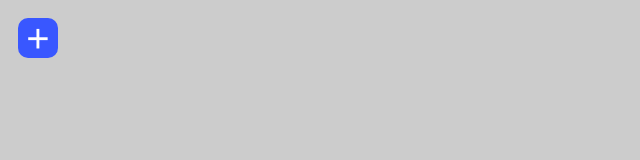
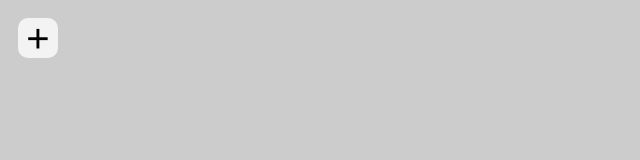
Before and after one commit to iPiotr/Sticky-Notes, a plain HTML site: page index.html in a window 1280 px wide. Shown: the whole page, without its empty margins (0-640 px from the left). Drawn offline with nearby package versions, Linux system fonts and the light colour scheme.

Commit message:
New load

```diff
--- a/script.js
+++ b/script.js
@@ -46,6 +46,7 @@ createSticky = function createSticky(data) {
 	.draggable({
 		handle : "div.sticky-header",
 		stack : ".sticky",
+		containment: 'body',
 		start : markUnsaved,
 		stop  : saveSticky
 		})
@@ -73,13 +74,13 @@ saveSticky = function saveSticky() {
 				left: sticky.css("left"),
 				text: sticky.children(".sticky-content").html()				}
 	localStorage.setItem("sticky-" + obj.id, JSON.stringify(obj));
-	sticky.find(".sticky-status").text("saved");
+	sticky.find(".sticky-status").text("✓");
 },
 
 //unsaved note marker
 markUnsaved = function markUnsaved() {
 	const that = $(this), sticky = that.hasClass("sticky-content") ? that.parents("div.sticky") : that;
-	sticky.find(".sticky-status").text("unsaved");
+	sticky.find(".sticky-status").text("...");
 }
 
 return {
--- a/style.css
+++ b/style.css
@@ -1,14 +1,17 @@
 body {
-	margin:0;
-	padding:0;
-	background:#ccc;
+	margin: 0;
+	padding: 0;
+	background: #ccc;
+	width: 100%;
+	height: 100vh;
+	overflow: hidden;
 	font:14px/1.5 "Helvetica Neue", Helvetica, Arial;
 }
 .add-sticky {
 	width:40px;
 	height:40px;
-	background:#3957ff;
-	color:#fff;
+	background:#f3f3f3;
+	color:rgb(0, 0, 0);
 	margin: 1.4%;
 	text-align: center;
 	font-size:2.5rem;
@@ -16,9 +19,10 @@ body {
 	text-align:center;
 	line-height:40px;
 	cursor: pointer;
+	user-select: none;
 }
 .add-sticky:hover {
-	background: #484d68;
+	background: #505050;
 }
 .sticky {
 	width:300px;
```
Also changed, not shown: index.html (+3 -3 lines).
